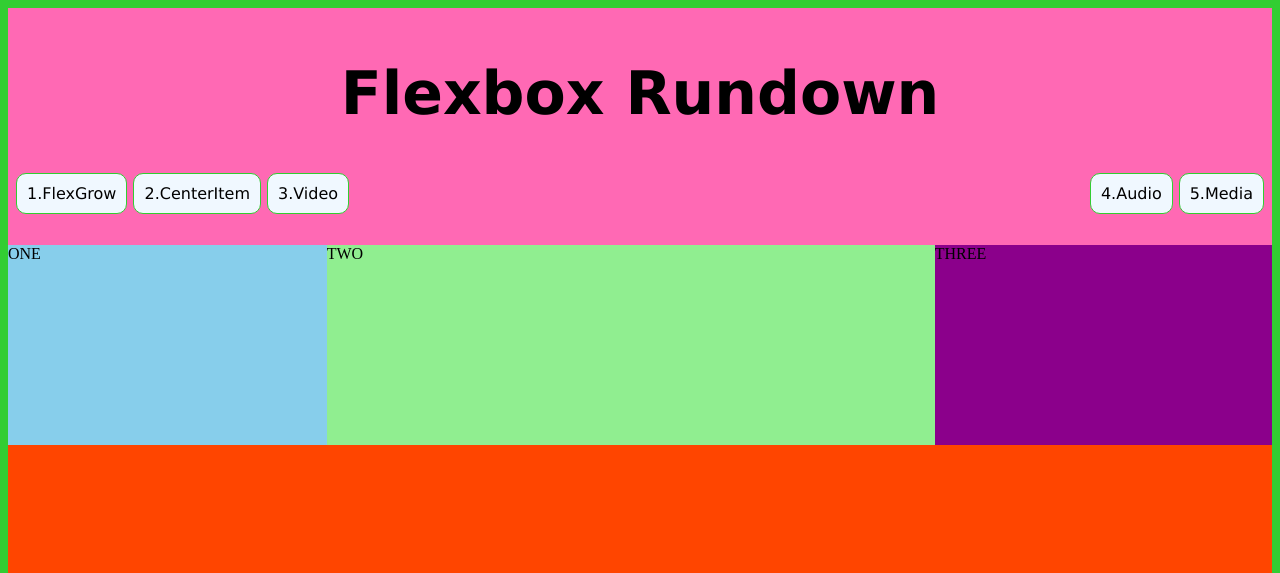
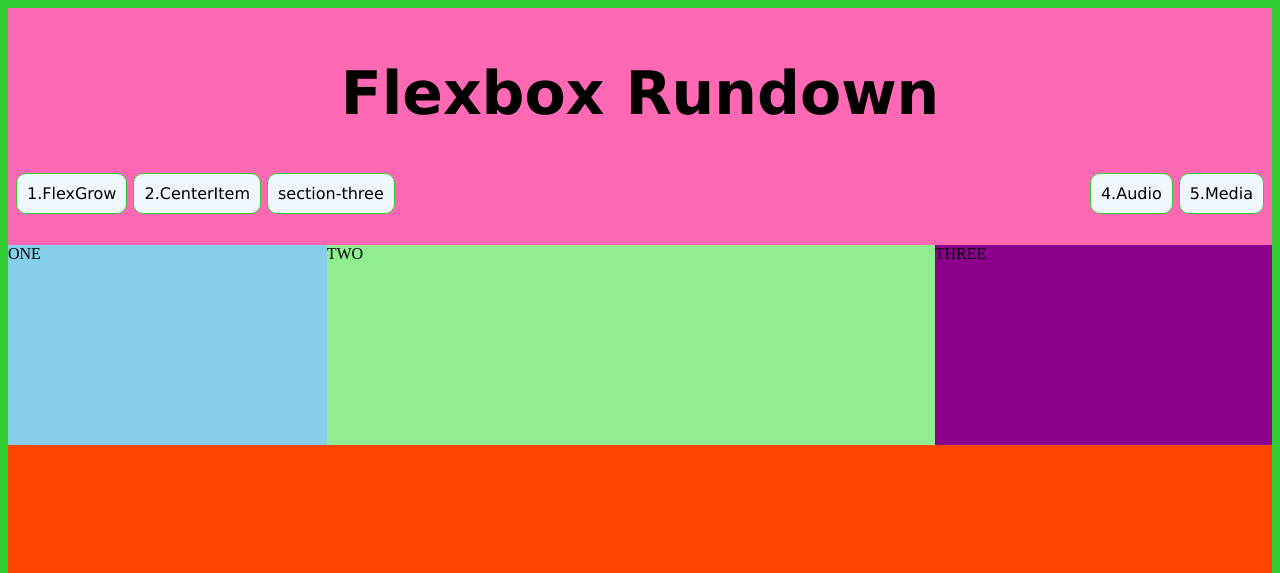
Before and after one commit to ellismarto/Flexbox-Rundown, a plain HTML site: page worksheet4/index.html in a window 1280 px wide. Shown: the top 573 px of the page. Drawn offline with Linux system fonts and the light colour scheme.

Commit message:
Update index.html

```diff
--- a/worksheet4/index.html
+++ b/worksheet4/index.html
@@ -22,7 +22,7 @@
                     <div class="container-navigation">
                         <li>1.FlexGrow</li>
                         <li>2.CenterItem</li>
-                        <li id="section-three">3.Video</li>
+                        <li id="3.Video">section-three</li>
                         <li class="push">4.Audio</li>
                         <li>5.Media</li>
 
```
